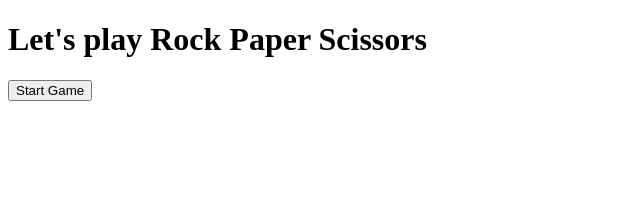
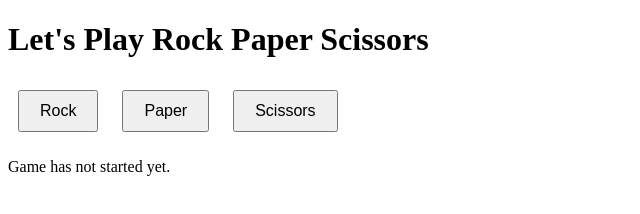
Before and after one commit to jyztintan/rock-paper-scissors, a plain HTML site: page index.html in a window 1280 px wide. Shown: the whole page, without its empty margins (0-640 px from the left). Drawn offline with Linux system fonts and the light colour scheme.

Commit message:
Display game state

```diff
--- a/game.js
+++ b/game.js
@@ -1,5 +1,6 @@
 const choices = ['rock', 'paper', 'scissors'];
 humanScore = computerScore = 0;
+roundsPlayed = 0;
 
 function getComputerChoice() {
     var randomIndex = Math.floor(Math.random() * 3);
@@ -22,42 +23,51 @@ function getHumanChoice() {
 }
 
 function playRound(humanChoice) {
-    var computerChoice = getComputerChoice();
+    const computerChoice = getComputerChoice();
     const resultDiv = document.getElementById('result');
+    let resultMessage;
     // If both are the same inputs, it is a tie
     if (humanChoice === computerChoice) {
-        console.log(`Both players chose ${humanChoice}. It's a tie!`);
-        resultMessage = `Both players chose ${humanChoice}. It's a tie!`;
+        console.log("Tie");
+        resultMessage = `Both players chose ${humanChoice}. It's a tie! <br>`;
     // If human wins, increment human score
     } else if (humanChoice === 'rock' && computerChoice === 'scissors' ||
         humanChoice === 'paper' && computerChoice === 'rock' ||
         humanChoice === 'scissors' && computerChoice === 'paper') {
-        console.log(`${humanChoice} beats ${computerChoice}. You Win! :)`);
         humanScore++;
-        resultMessage = `${humanChoice} beats ${computerChoice}. You win! :)`;
+        console.log("Win");
+        resultMessage = `${humanChoice} beats ${computerChoice}. You win! :) <br>`;
     // Otherwise computer wins, increment computer score
     } else {
-        console.log(`${computerChoice} beats ${humanChoice}. You Lose! :(`);
         computerScore++;
-        resultMessage = `${computerChoice} beats ${humanChoice}. You lose! :(`;
+        console.log("Lose");
+        resultMessage = `${computerChoice} beats ${humanChoice}. You lose! :( <br>`;
     }
-    resultMessage += ` Score: Human ${humanScore} - Computer ${computerScore}`;
-    //resultDiv.innerHTML = resultMessage;
+    roundsPlayed++;
+    resultMessage += `Round ${roundsPlayed} Score: Human ${humanScore} - Computer ${computerScore}`;
+    resultDiv.innerHTML = resultMessage;
+    if (roundsPlayed >= 5) {
+        displayFinalScore();
+        resetGame();
+    }
 }
 
-function playGame() {
+function displayFinalScore() {
+    const resultDiv = document.getElementById('result');
+    let finalMessage = "";
+    if (humanScore > computerScore) {
+        finalMessage += "You Win the Game! :)";
+    } else if (humanScore < computerScore) {
+        finalMessage += "You Lose the Game! :(";
+    } else {
+        finalMessage += "The Game is a Tie!";
+    }
+    finalMessage += `<br> Final Score - Human: ${humanScore}, Computer: ${computerScore}.`
+    resultDiv.innerHTML = finalMessage;
+
+}
+
+function resetGame() {
     humanScore = computerScore = 0;
-    for (var i = 0; i < 5; i++) {
-        var humanChoice = getHumanChoice();
-        playRound(humanChoice);
-        console.log(`Human: ${humanScore} Computer: ${computerScore}`);
-    }
-    console.log(`Final Score: Human: ${humanScore} Computer: ${computerScore}`);
-    if (humanScore > computerScore) {
-        console.log("You Win! :)");
-    } else if (humanScore < computerScore) {
-        console.log("You Lose! :(");
-    } else {
-        console.log("It's a tie!");
-    }
+    roundsPlayed = 0;
 }
--- a/index.html
+++ b/index.html
@@ -4,12 +4,23 @@
     <meta charset="UTF-8">
     <meta name="viewport" content="width=device-width, initial-scale=1.0">
     <title>Rock Paper Scissors</title>
+    <style>
+        #choices button {
+            margin: 10px;
+            padding: 10px 20px;
+            font-size: 16px;
+            cursor: pointer;
+        }
+    </style>
     <script src="game.js" defer></script>
 </head>
 <body>
-    <h1>Let's play Rock Paper Scissors</h1>
-    <button onclick="playGame()">Start Game</button>
-
-    <p id="output"></p>
+    <h1>Let's Play Rock Paper Scissors</h1>
+    <div id="choices">
+        <button onclick="playRound('rock')">Rock</button>
+        <button onclick="playRound('paper')">Paper</button>
+        <button onclick="playRound('scissors')">Scissors</button>
+    </div>
+    <p id="result">Game has not started yet.</p>
 </body>
 </html>
```
